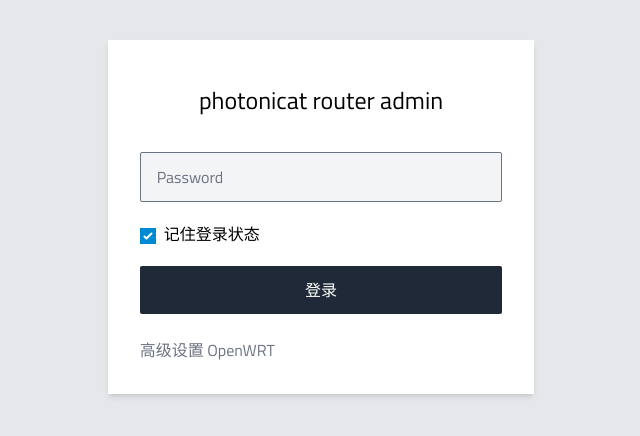
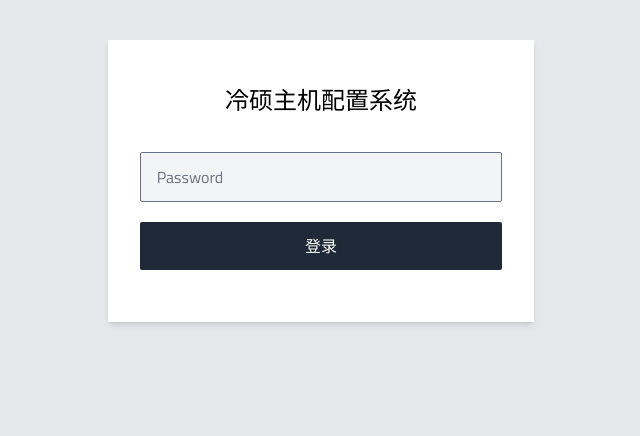
Before and after one commit to jercylew/ls-host-server, a Flask app: page /login in a window 1280 px wide. Shown: the top 436 px of the page, without its empty margins (319-959 px from the left). Run offline with Flask 2, Linux system fonts and the light colour scheme.

Commit message:
Adjust login page

```diff
--- a/templates/login.html
+++ b/templates/login.html
@@ -24,7 +24,7 @@
 <body class="bg-gray-200">
     <div class="bg-white lg:w-4/12 md:6/12 w-10/12 m-auto my-10 shadow-md">
             <div class="py-8 px-8 rounded-xl">
-                <h1 class="font-medium text-2xl mt-3 text-center">photonicat router admin</h1>
+                <h1 class="font-medium text-2xl mt-3 text-center">冷硕主机配置系统</h1>
                 {% if error %}
                 <span class="text-red-500">{{error}}</span>
                 {% endif %}
@@ -34,13 +34,13 @@
                         <input type="password" id="password" name="password" class="rounded-sm px-4 py-3 mt-3 focus:outline-none bg-gray-100 w-full" placeholder="Password" />
                     </div>
 
-                    <label><input type="checkbox" name="remember_login" value="1" checked class="mr-2" />{{locales["remember_login_status"]}}</label>
+<!--                    <label><input type="checkbox" name="remember_login" value="1" checked class="mr-2" />{{locales["remember_login_status"]}}</label>-->
 
                     <button class="my-5 block text-center text-white bg-gray-800 p-3 duration-300 rounded-sm hover:bg-black w-full">{{locales["common_login"]}}</button>
                 </form>
-                <div class="mt-6 text-gray-500">
-                    <a id="openwrt_link" href=":8000">{{locales["advanced_setting_open_wrt"]}}</a>
-                </div>
+<!--                <div class="mt-6 text-gray-500">-->
+<!--                    <a id="openwrt_link" href=":8000">{{locales["advanced_setting_open_wrt"]}}</a>-->
+<!--                </div>-->
             </div>
         </div>
 <script>
```
